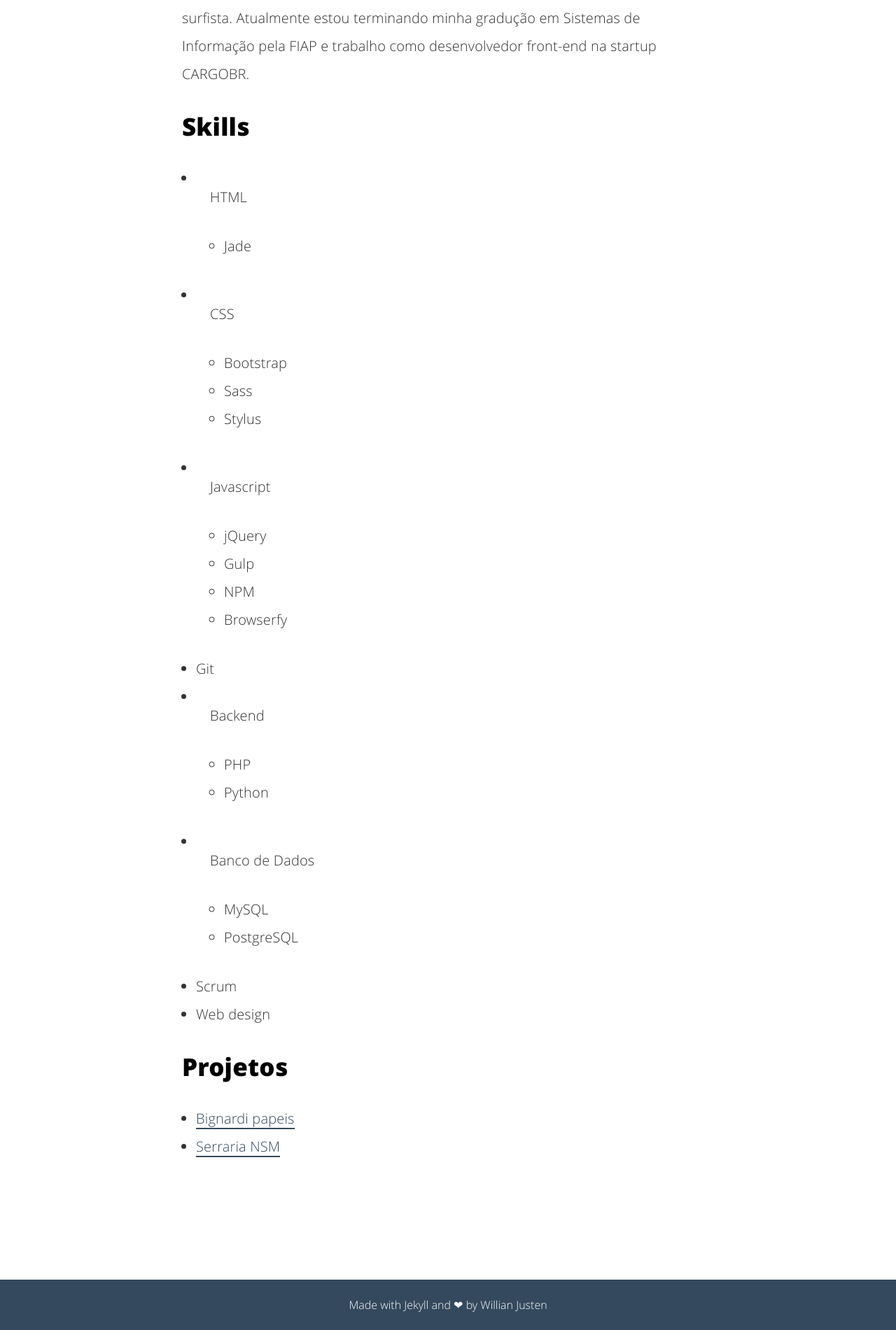
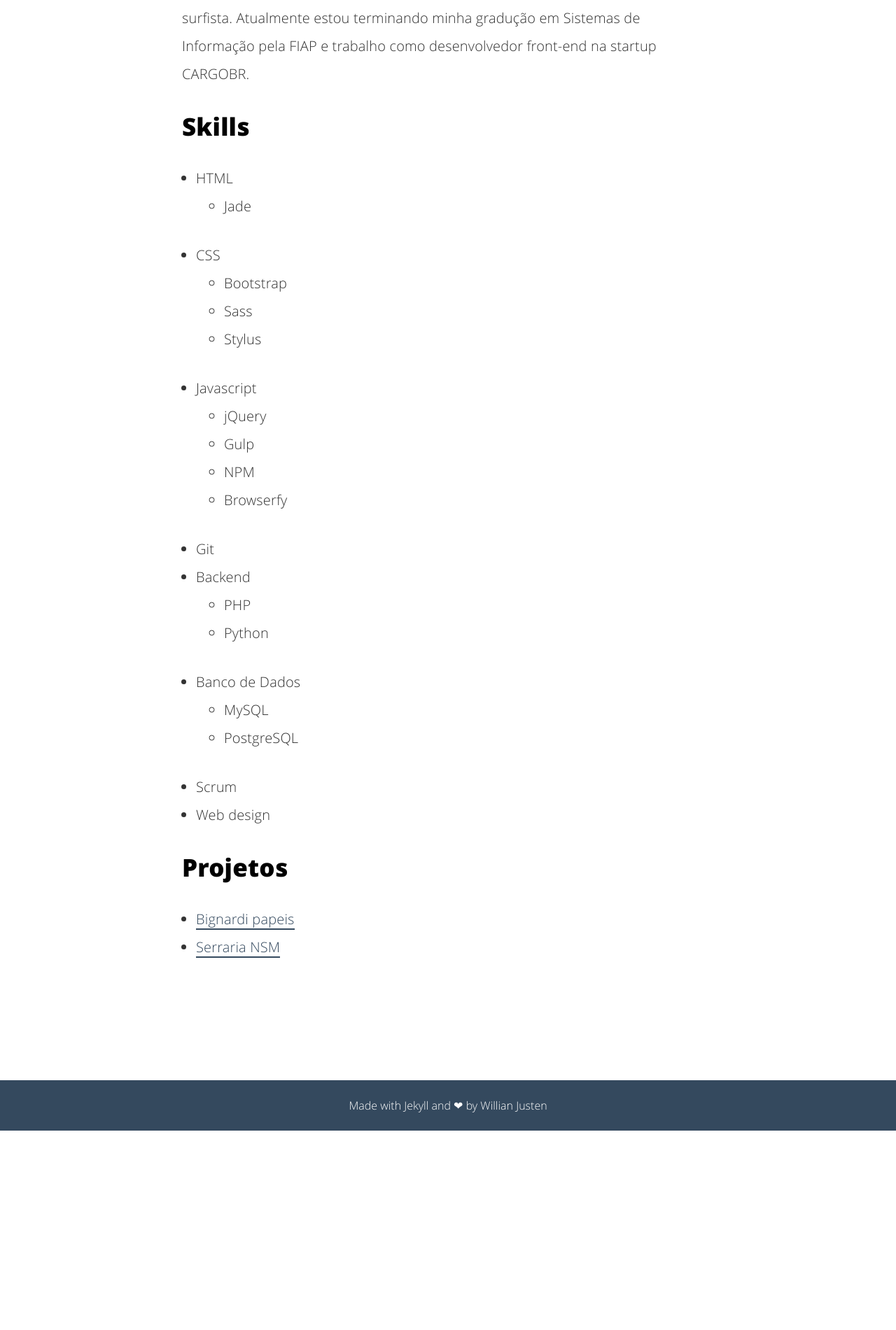
Before and after one commit to allangrds/blog, a Jekyll site: the page built from about.html, in a window 1280 px wide. Shown: the part 1111-3012 px from the top of the page at 70% size. Built offline with Jekyll 4.4.1, drawn with Linux system fonts in a browser that asks for light colours; after the commit the page ends 2727 px from its top, so only the background shows below that.

Commit message:
modidifcando lista de skills

```diff
--- a/about.html
+++ b/about.html
@@ -18,13 +18,13 @@ FIAP e trabalho como desenvolvedor front-end na startup CARGOBR.</p>
 
 <ul class="skill-list">
 	<li>
-		<p>HTML</p>
+		HTML
 		<ul>
 			<li>Jade</li>
 		</ul>
 	</li>
 	<li>
-		<p>CSS</p>
+		CSS
 		<ul>
 			<li>Bootstrap</li>
 			<li>Sass</li>
@@ -32,7 +32,7 @@ FIAP e trabalho como desenvolvedor front-end na startup CARGOBR.</p>
 		</ul>
 	</li>
 	<li>
-		<p>Javascript</p>
+		Javascript
 		<ul>
 			<li>jQuery</li>
 			<li>Gulp</li>
@@ -42,14 +42,14 @@ FIAP e trabalho como desenvolvedor front-end na startup CARGOBR.</p>
 	</li>
 	<li>Git</li>
 	<li>
-		<p>Backend</p>
+		Backend
 		<ul>
 			<li>PHP</li>
 			<li>Python</li>
 		</ul>
 	</li>
 	<li>
-		<p>Banco de Dados</p>
+		Banco de Dados
 		<ul>
 			<li>MySQL</li>
 			<li>PostgreSQL</li>
```
